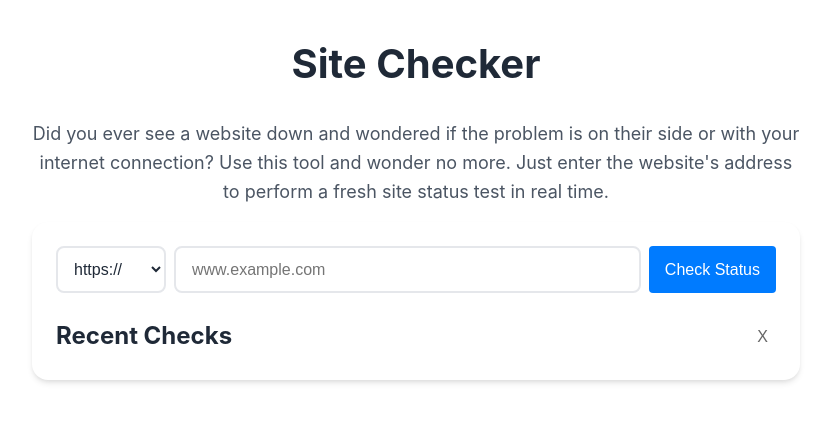
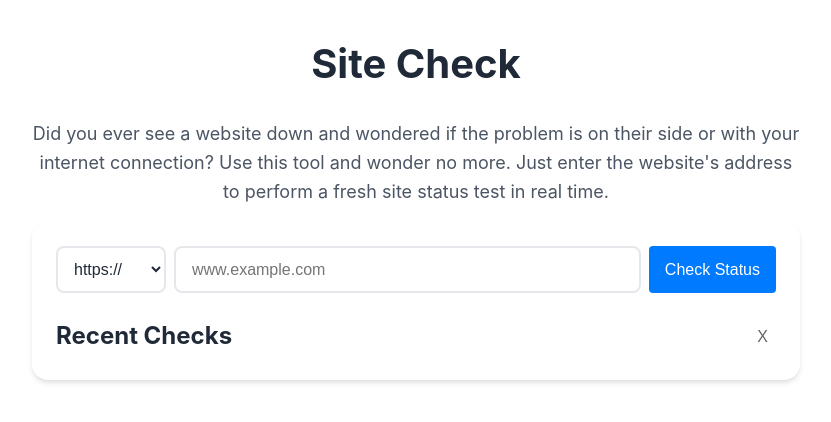
Before and after one commit to pburglin/isitdown, a React (Vite) app: page / in a window 1280 px wide. Shown: the top 422 px of the page, without its empty margins (224-1055 px from the left). Built offline with nearby package versions, Linux system fonts and the light colour scheme.

Commit message:
initial commit

```diff
--- a/index.html
+++ b/index.html
@@ -9,7 +9,7 @@
     <meta property="og:title" content="URL Status Checker - Check If a Website Is Down" />
     <meta property="og:description" content="Check if any website is down in real-time with our free URL status checker. Get instant website availability monitoring." />
     <meta property="og:type" content="website" />
-    <title>URL Status Checker - Check If a Website Is Down</title>
+    <title>Site Check - Check If a Website Is Down</title>
   </head>
   <body>
     <div id="root"></div>
--- a/src/App.jsx
+++ b/src/App.jsx
@@ -5,7 +5,7 @@ import ErrorBoundary from './ErrorBoundary'
 const App = () => (
   <ErrorBoundary>
     <div className="app-container">
-      <h1 style={{ textAlign: 'center' }}>Site Checker</h1>
+      <h1 style={{ textAlign: 'center' }}>Site Check</h1>
       <p style={{ textAlign: 'center', margin: '1rem 0' }}>
         Did you ever see a website down and wondered if the problem is on their side or with your internet connection? Use this tool and wonder no more. Just enter the website's address to perform a fresh site status test in real time.
       </p>
```
